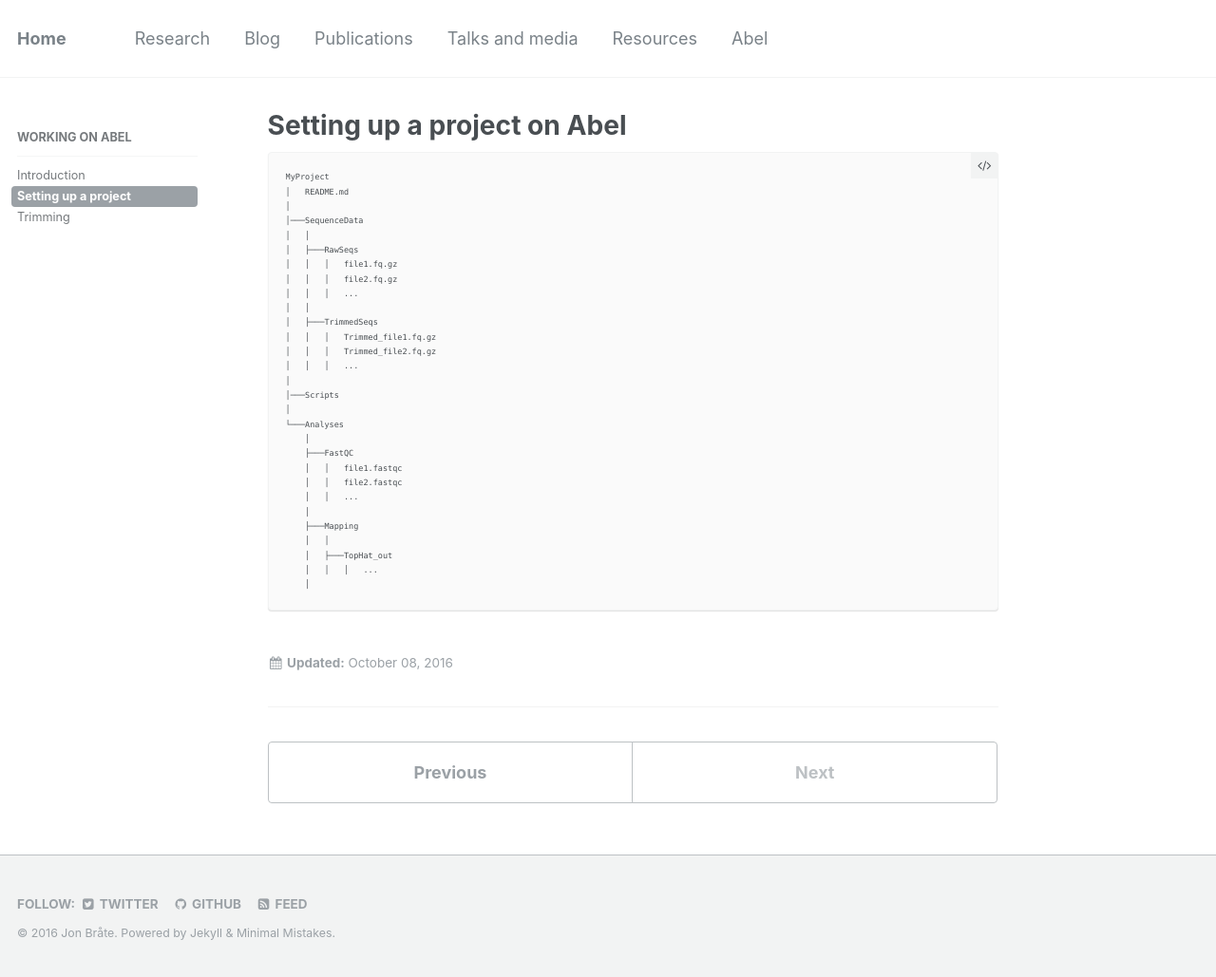
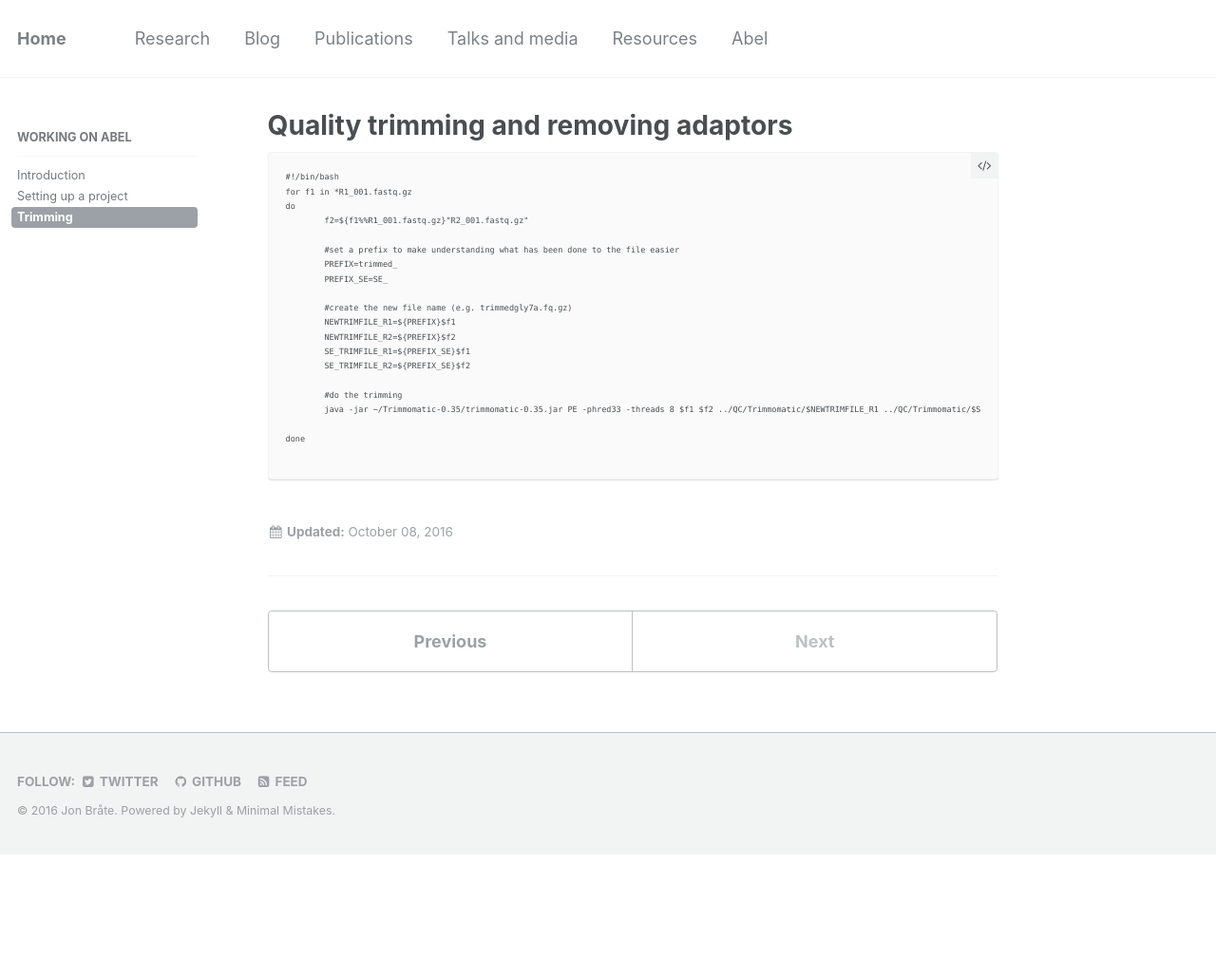
Before and after one commit to pjpaulpj/jonbra.github.io, a Jekyll site: the page built from _resources/03-trimming.md, in a window 1280 px wide. Shown: the whole page at 95% size. Built offline with Jekyll 4.4.1, drawn with Linux system fonts in a browser that asks for light colours; after the commit the page ends 900 px from its top, so only the background shows below that.

````diff
--- a/_resources/03-trimming.md
+++ b/_resources/03-trimming.md
@@ -1,38 +1,31 @@
 ---
-title: "Setting up a project on Abel"
-permalink: /resources/setting-up-project/
+title: "Quality trimming and removing adaptors"
+permalink: /resources/trimming/
 excerpt: "How to set up a bioinformatics project on Abel at UiO"
+sidebar:
+  nav: "resources"
 ---
 
 
 ```
-MyProject
-│   README.md
-│
-│───SequenceData
-│   │
-│   ├───RawSeqs
-│   │   │   file1.fq.gz
-│   │   │   file2.fq.gz
-│   │   │   ...
-│   │
-│   ├───TrimmedSeqs
-│   │   │   Trimmed_file1.fq.gz
-│   │   │   Trimmed_file2.fq.gz
-│   │   │   ...
-│
-│───Scripts
-│
-└───Analyses
-    │
-    ├───FastQC
-    │   │   file1.fastqc
-    │   │   file2.fastqc
-    │   │   ...
-    │
-    ├───Mapping
-    │   │
-    │   ├───TopHat_out
-    │   │   │   ...
-    │
+#!/bin/bash
+for f1 in *R1_001.fastq.gz
+do
+	f2=${f1%%R1_001.fastq.gz}"R2_001.fastq.gz"
+
+        #set a prefix to make understanding what has been done to the file easier
+        PREFIX=trimmed_
+        PREFIX_SE=SE_
+
+        #create the new file name (e.g. trimmedgly7a.fq.gz)
+        NEWTRIMFILE_R1=${PREFIX}$f1
+        NEWTRIMFILE_R2=${PREFIX}$f2
+        SE_TRIMFILE_R1=${PREFIX_SE}$f1
+        SE_TRIMFILE_R2=${PREFIX_SE}$f2
+
+        #do the trimming
+	java -jar ~/Trimmomatic-0.35/trimmomatic-0.35.jar PE -phred33 -threads 8 $f1 $f2 ../QC/Trimmomatic/$NEWTRIMFILE_R1 ../QC/Trimmomatic/$SE_TRIMFILE_R1 ../QC/Trimmomatic/$NEWTRIMFILE_R2 ../QC/Trimmomatic/$SE_TRIMFILE_R2 ILLUMINACLIP:/usit/abel/u1/jonbra/Trimmomatic-0.35/adapters/TruSeq3-SE.fa:2:28:10 LEADING:28 TRAILING:28 SLIDINGWINDOW:4:28 MINLEN:36
+
+done
+
 ```
````
Also changed, not shown: _resources/01-intro.md (+2 -0 lines), _resources/02-setting-up-project.md (+2 -0 lines).
